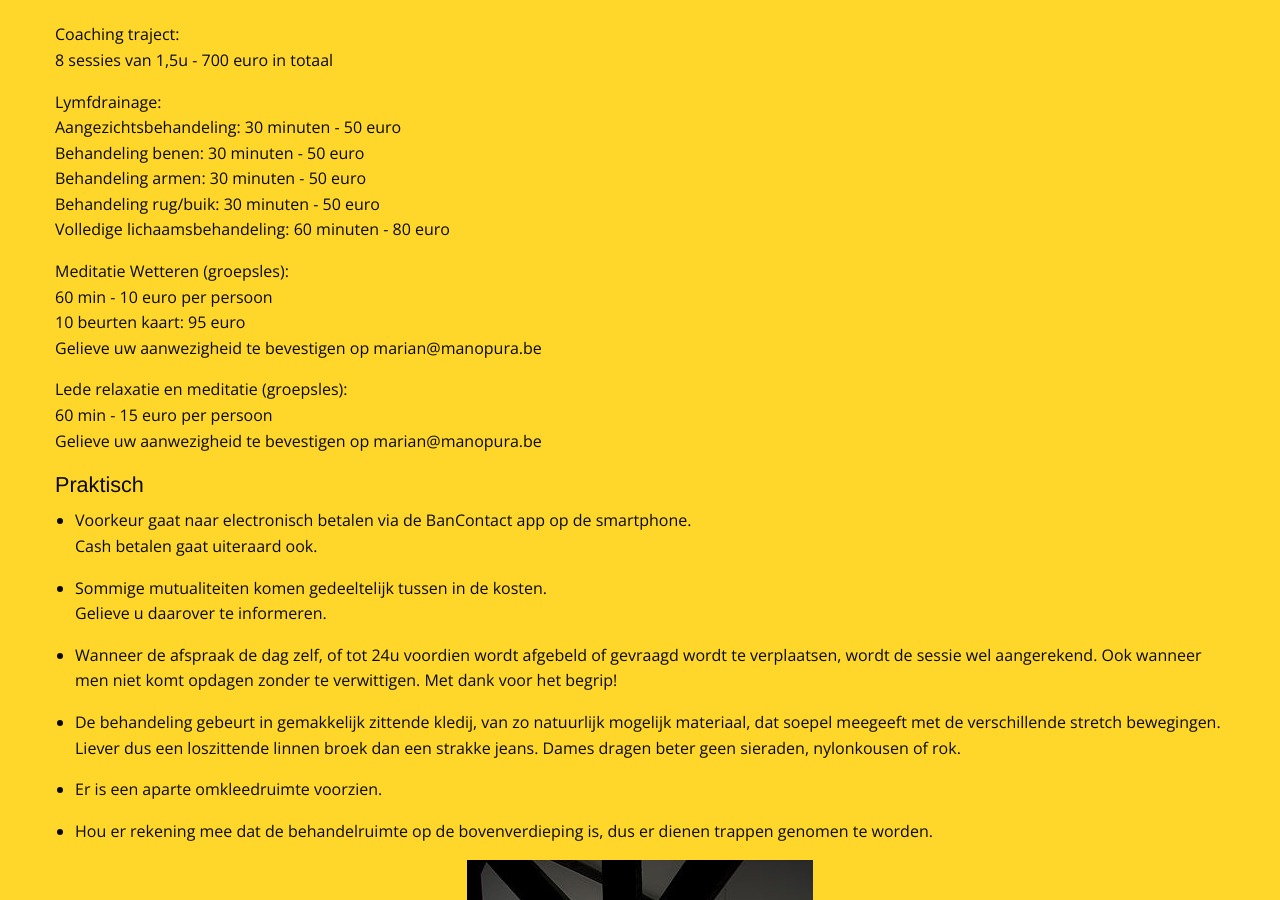
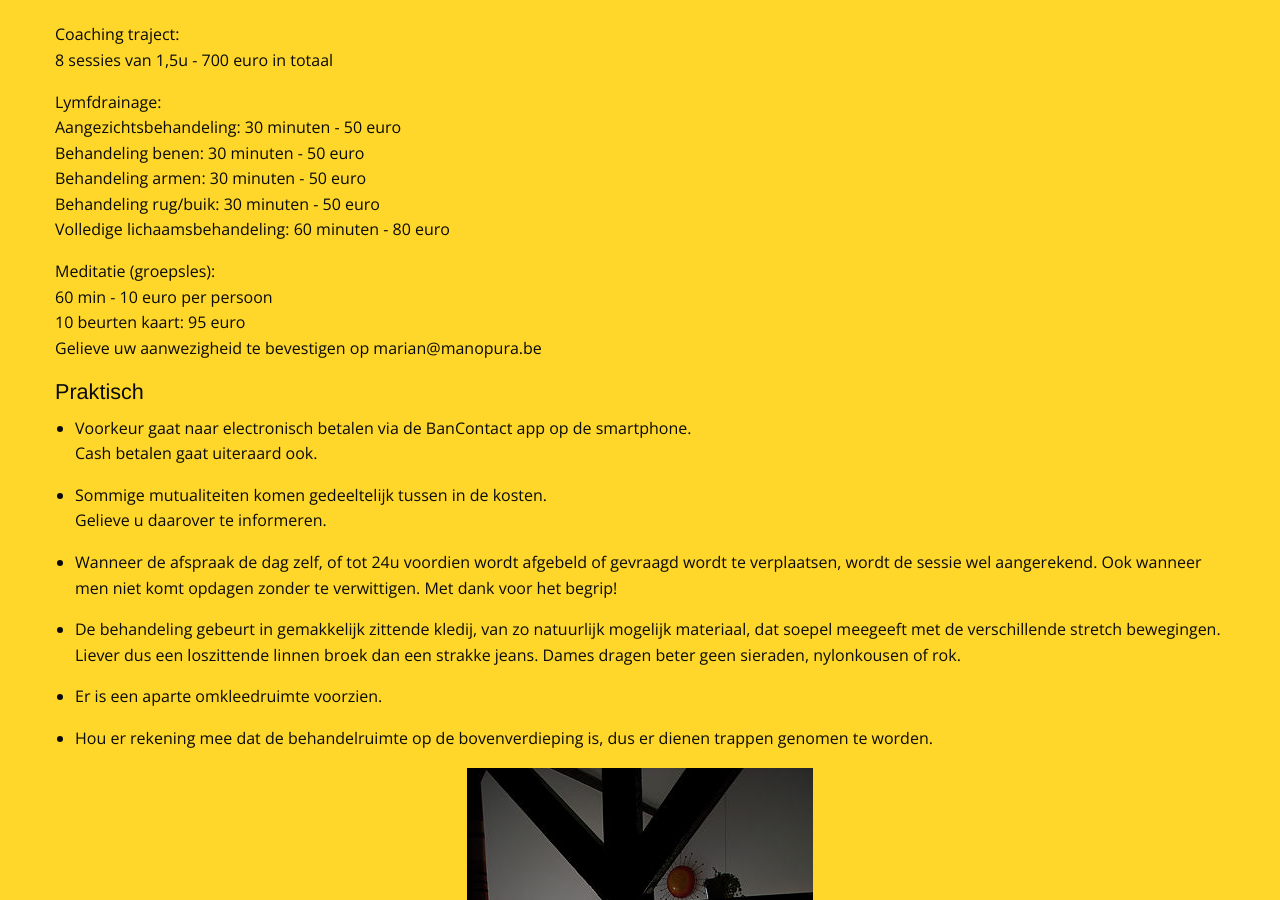
Before and after one commit to manopura/manopura.github.io, a Jekyll site: the page built from praktisch.md, in a window 1280 px wide and 900 px high, scrolled down 726 px. Built offline with Jekyll 4.4.1, drawn with Linux system fonts in a browser that asks for light colours; nearby versions of some CDN libraries; our own code applies the rules of GitHub Pages for plain Markdown files.

Commit message:
Update praktisch.md

```diff
--- a/praktisch.md
+++ b/praktisch.md
@@ -39,14 +39,11 @@ Behandeling armen: 30 minuten - 50 euro
 Behandeling rug/buik: 30 minuten - 50 euro
 Volledige lichaamsbehandeling: 60 minuten - 80 euro
 
-Meditatie Wetteren (groepsles):
+Meditatie (groepsles):
 60 min - 10 euro per persoon
 10 beurten kaart: 95 euro
 Gelieve uw aanwezigheid te bevestigen op marian@manopura.be
 
-Lede relaxatie en meditatie (groepsles):
-60 min - 15 euro per persoon
-Gelieve uw aanwezigheid te bevestigen op marian@manopura.be
 
 ### Praktisch
 
```
